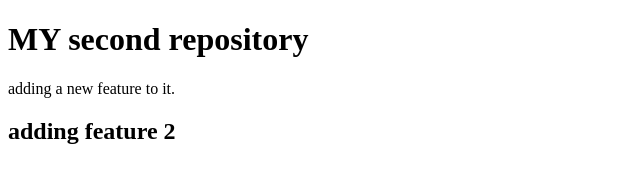
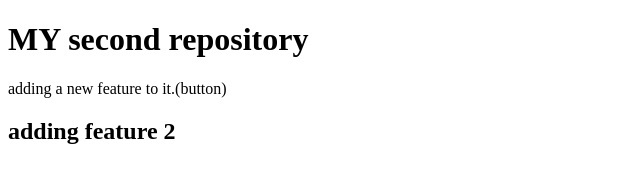
Before and after one commit to shamim-miya/localRepo, a plain HTML site: page index.html in a window 1280 px wide. Shown: the full height of the page, 0-640 px from the left. Drawn offline with Linux system fonts and the light colour scheme.

```diff
--- a/index.html
+++ b/index.html
@@ -8,7 +8,7 @@
 </head>
 <body>
     <h1>MY second repository</h1>
-    <p>adding a new feature to it.</p>
+    <p>adding a new feature to it.(button)</p>
     <h2>adding feature 2</h2>
 </body>
 </html>
```
